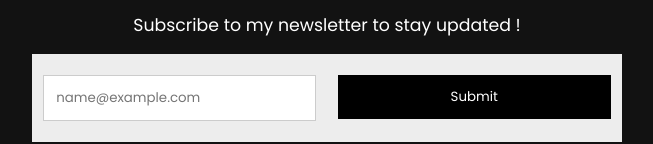
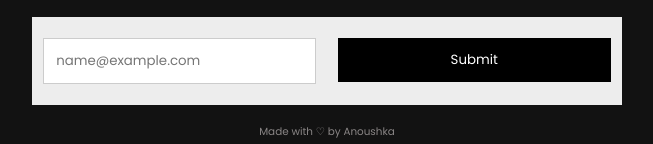
Before and after one commit to anuxious/anoushka-shops, a plain HTML site: page one.html in a window 1280 px wide. Shown: the part 1072-1216 px from the top of the page, without its empty margins (313-966 px from the left). Drawn offline with Linux system fonts and the light colour scheme.

Commit message:
Update one.html

```diff
--- a/one.html
+++ b/one.html
@@ -2471,8 +2471,8 @@ input[type=submit]:hover {
                         </div>
                     </div>
 
-
-                    <p style="font-family:Poppins; color:white;">Subscribe to my newsletter to stay updated !</p>
+<!--
+                    <p style="font-family:Poppins; color:white;">Subscribe to my newsletter to stay updated !</p> -->
 
                           <div id="container02" class="container columns">
                         <div class="wrapper">
```
